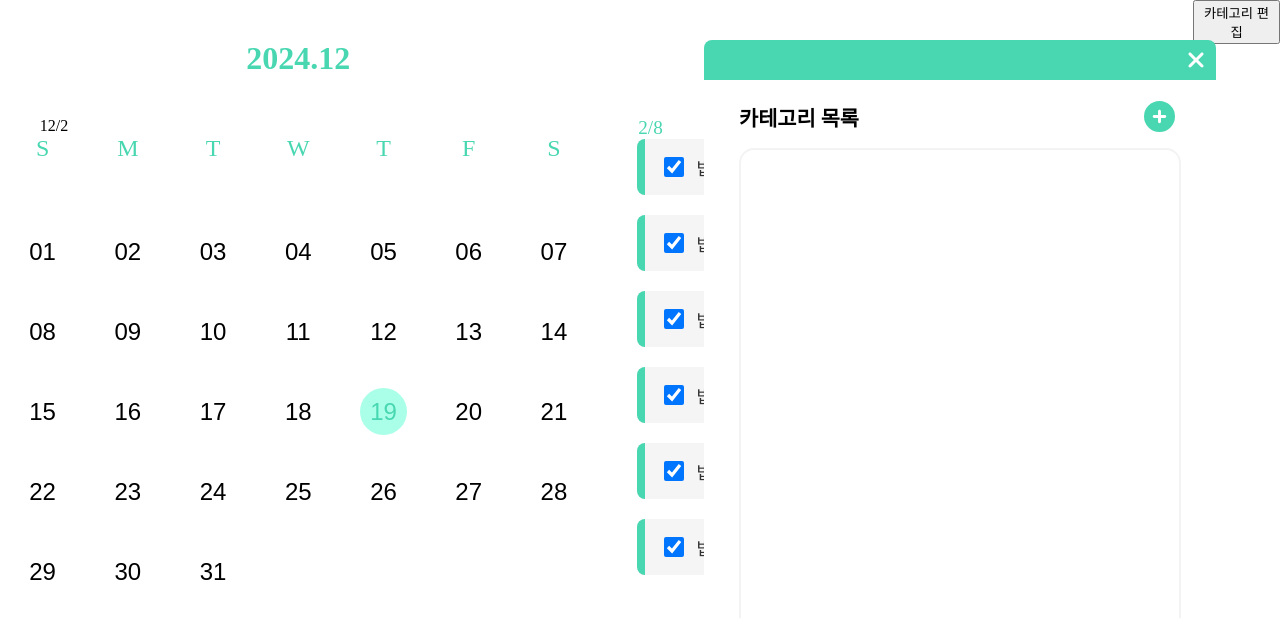
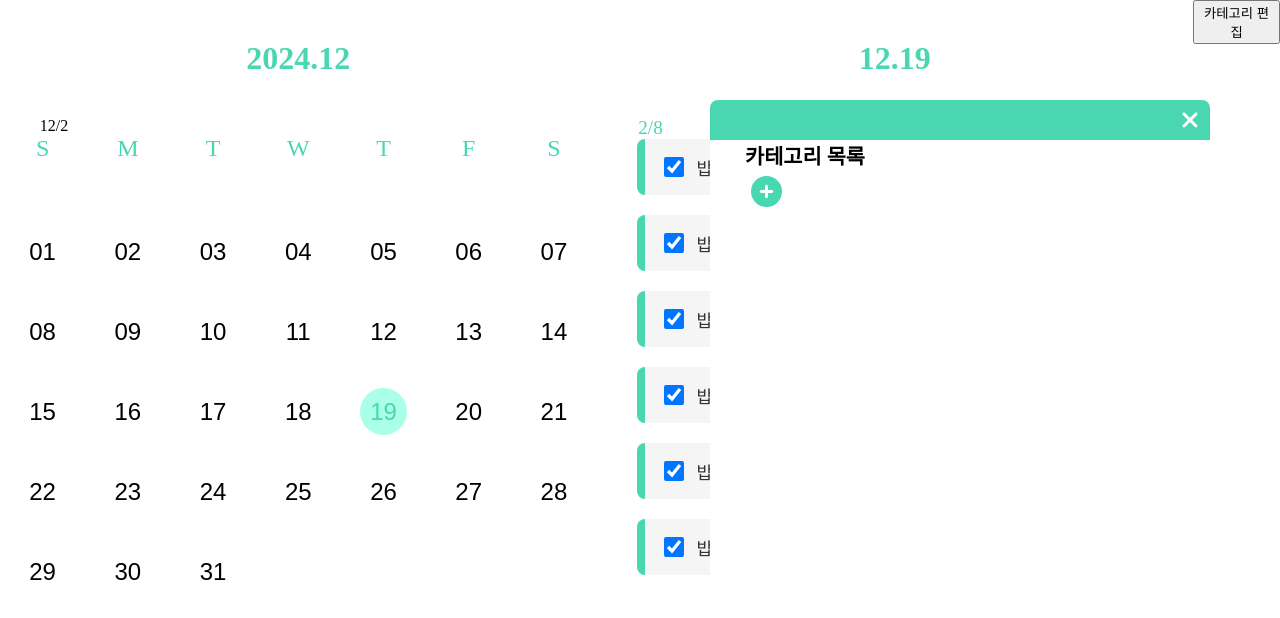
Before and after one commit to ahyeon1117/goormthon_team, a React (Create React App) app in the folder todo/: page / in a window 1280 px wide. Both pictures are taken after a click on the button "카테고리 편집". Shown: the top 618 px of the page. Built offline with nearby package versions, Linux system fonts and the light colour scheme.

Commit message:
[refactor] 카테고리 모달 수정 중

```diff
--- a/todo/src/assets/css/category-modal.css
+++ b/todo/src/assets/css/category-modal.css
@@ -3,23 +3,32 @@
 */
 
 /* 1. 모달 컨테이너 */
-.category-modal {  /* 모달 크기와 위치 설정 */
+/* .category-modal {
+    z-index: 1000;
     position: fixed;
-    z-index: 1000;
-    top: 5%;
-    left: 75%;
-    width: 40vw;
-    min-width: 300px;
-    height: 85vh;
-    transform: translateX(-50%); /* 화면 오른쪽 섹션에서 중앙 정렬 */
-}
+    top: 50%;
+    right: 25%;
+    transform: translate(50%, -50%);
+    width: 500px;
+    max-width: 90%;
+    height: 600px;
+} */
 
 /* 2. 모달 콘텐츠 영역 */
-.modal-content {
+.category-modal {
     display: flex;
     flex-direction: column;
     height: 100%;
     max-height: 100%;
+
+    z-index: 1000;
+    position: fixed;
+    top: 50%;
+    right: 25%;
+    transform: translate(50%, -50%);
+    width: 500px;
+    max-width: 90%;
+    height: 600px;
 }
 
 /* 3. 모달 헤더 */
@@ -102,7 +111,7 @@
     padding: 0 35px 35px 35px;
     overflow: hidden;
     background-color: white;
-    border-radius: 0 0 10px  10px;
+    border-radius: 0 0 12px 12px;
 }
 
 .modal-body__header {
--- a/todo/src/components/CategoryAddModal.js
+++ b/todo/src/components/CategoryAddModal.js
@@ -1,5 +1,9 @@
 import CategoryForm from "./CategoryForm";
 import "../assets/css/category-modal.css";
+
+//
+const CLOSE_SVG_PATH = "M342.6 150.6c12.5-12.5 12.5-32.8 0-45.3s-32.8-12.5-45.3 0L192 210.7 86.6 105.4c-12.5-12.5-32.8-12.5-45.3 0s-12.5 32.8 0 45.3L146.7 256 41.4 361.4c-12.5 12.5-12.5 32.8 0 45.3s32.8 12.5 45.3 0L192 301.3 297.4 406.6c12.5 12.5 32.8 12.5 45.3 0s12.5-32.8 0-45.3L237.3 256 342.6 150.6z";
+const BACK_SVG_PATH = "M41.4 233.4c-12.5 12.5-12.5 32.8 0 45.3l160 160c12.5 12.5 32.8 12.5 45.3 0s12.5-32.8 0-45.3L109.3 256 246.6 118.6c12.5-12.5 12.5-32.8 0-45.3s-32.8-12.5-45.3 0l-160 160z";
 
 function CategoryAddModal({ categories, setCategories, changeCategoryModal }) {
 
@@ -12,12 +16,12 @@ function CategoryAddModal({ categories, setCategories, changeCategoryModal }) {
                 <header className="modal-header add-modal-header">
                     <button className="btn-back-modal" onClick={() => changeCategoryModal({ isAddOpen: false, isViewOpen: true })}>
                         <svg xmlns="http://www.w3.org/2000/svg" viewBox="0 0 320 512">
-                            <path fill="#ffffff" d="M41.4 233.4c-12.5 12.5-12.5 32.8 0 45.3l160 160c12.5 12.5 32.8 12.5 45.3 0s12.5-32.8 0-45.3L109.3 256 246.6 118.6c12.5-12.5 12.5-32.8 0-45.3s-32.8-12.5-45.3 0l-160 160z"/>
+                            <path fill="#ffffff" d={BACK_SVG_PATH} />
                         </svg>
                     </button>
                     <button className="btn-close-modal" onClick={() => changeCategoryModal({ isAddOpen: false })}>
                         <svg className="svg-close-modal" xmlns="http://www.w3.org/2000/svg" viewBox="0 0 384 512">
-                            <path fill="#ffffff" d="M342.6 150.6c12.5-12.5 12.5-32.8 0-45.3s-32.8-12.5-45.3 0L192 210.7 86.6 105.4c-12.5-12.5-32.8-12.5-45.3 0s-12.5 32.8 0 45.3L146.7 256 41.4 361.4c-12.5 12.5-12.5 32.8 0 45.3s32.8 12.5 45.3 0L192 301.3 297.4 406.6c12.5 12.5 32.8 12.5 45.3 0s12.5-32.8 0-45.3L237.3 256 342.6 150.6z" />
+                            <path fill="#ffffff" d={CLOSE_SVG_PATH} />
                         </svg>
                     </button>
                 </header>
--- a/todo/src/components/CategoryViewModal.js
+++ b/todo/src/components/CategoryViewModal.js
@@ -1,37 +1,45 @@
 import "../assets/css/category-modal.css";
+
+// 버튼 SVG 경로
+const CLOSE_SVG_PATH = "M342.6 150.6c12.5-12.5 12.5-32.8 0-45.3s-32.8-12.5-45.3 0L192 210.7 86.6 105.4c-12.5-12.5-32.8-12.5-45.3 0s-12.5 32.8 0 45.3L146.7 256 41.4 361.4c-12.5 12.5-12.5 32.8 0 45.3s32.8 12.5 45.3 0L192 301.3 297.4 406.6c12.5 12.5 32.8 12.5 45.3 0s12.5-32.8 0-45.3L237.3 256 342.6 150.6z";
+const ADD_SVG_PATH = "M256 512A256 256 0 1 0 256 0a256 256 0 1 0 0 512zM232 344l0-64-64 0c-13.3 0-24-10.7-24-24s10.7-24 24-24l64 0 0-64c0-13.3 10.7-24 24-24s24 10.7 24 24l0 64 64 0c13.3 0 24 10.7 24 24s-10.7 24-24 24l-64 0 0 64c0 13.3-10.7 24-24 24s-24-10.7-24-24z";
 
 function CategoryViewModal({ categories, changeCategoryModal }) {
 
   return (
-    // 모달 최상위 컨테이너
-    <div className="category-modal category-view-modal">
-      {/* 모달 콘텐츠 영역 */}
-      <div className="modal-content">
+    <section className="category-modal category-view-modal">
       {/* 모달 헤더 */}
       <header className="modal-header view-modal-header">
-          <button className="btn-close-modal" onClick={() => changeCategoryModal({ isViewOpen: false })}>
+        <button
+          className="btn-close-modal"
+          onClick={() => changeCategoryModal({ isViewOpen: false })}
+        >
           <svg className="svg-close-modal" xmlns="http://www.w3.org/2000/svg" viewBox="0 0 384 512">
-              <path fill="#ffffff" d="M342.6 150.6c12.5-12.5 12.5-32.8 0-45.3s-32.8-12.5-45.3 0L192 210.7 86.6 105.4c-12.5-12.5-32.8-12.5-45.3 0s-12.5 32.8 0 45.3L146.7 256 41.4 361.4c-12.5 12.5-12.5 32.8 0 45.3s32.8 12.5 45.3 0L192 301.3 297.4 406.6c12.5 12.5 32.8 12.5 45.3 0s12.5-32.8 0-45.3L237.3 256 342.6 150.6z" />
+            <path fill="#ffffff" d={CLOSE_SVG_PATH} />
           </svg>
         </button>
       </header>
+
       {/* 모달 바디 */}
       <div className="modal-body">
-          <div className="modal-body__header">
+        <section className="modal-body__title-section">
           <div className="modal-title">카테고리 목록</div>
-            <button className="btn-add-category" onClick={() => changeCategoryModal({ isViewOpen: false, isAddOpen: true })}>
+          <button
+            className="btn-add-category"
+            onClick={() => changeCategoryModal({ isViewOpen: false, isAddOpen: true })}
+          >
             <svg xmlns="http://www.w3.org/2000/svg" viewBox="0 0 512 512">
-                <path fill="#49D7B1" d="M256 512A256 256 0 1 0 256 0a256 256 0 1 0 0 512zM232 344l0-64-64 0c-13.3 0-24-10.7-24-24s10.7-24 24-24l64 0 0-64c0-13.3 10.7-24 24-24s24 10.7 24 24l0 64 64 0c13.3 0 24 10.7 24 24s-10.7 24-24 24l-64 0 0 64c0 13.3-10.7 24-24 24s-24-10.7-24-24z" />
+              <path fill="#49D7B1" d={ADD_SVG_PATH} />
             </svg>
           </button>
-          </div>
-          <div className="modal-body__category-list">
+        </section>
+        <section className="modal-body__category-section">
           {categories.map((category) => (
             <div
               key={category.id}
               className="view-modal-category-item"
               style={{ color: category.color }}
-                onClick={() => changeCategoryModal({ isViewOpen: false, isEditOpen: true})}
+              onClick={() => changeCategoryModal({ isViewOpen: false, isEditOpen: true })}
             >
               <div
                 className="category-color"
@@ -41,10 +49,9 @@ function CategoryViewModal({ categories, changeCategoryModal }) {
               <div className="category-name">{category.name}</div>
             </div>
           ))}
-          </div>
+        </section>
       </div> {/* .modal-body */}
-      </div> {/* .modal-content */}
-    </div> // .category-view-modal
+    </section> // .category-modal
   );
 }
 
```
Also changed, not shown: todo/src/components/NewCategoryAddModal.js (added, +9 -0 lines). Lines whose indentation alone changed are shown as unchanged.
